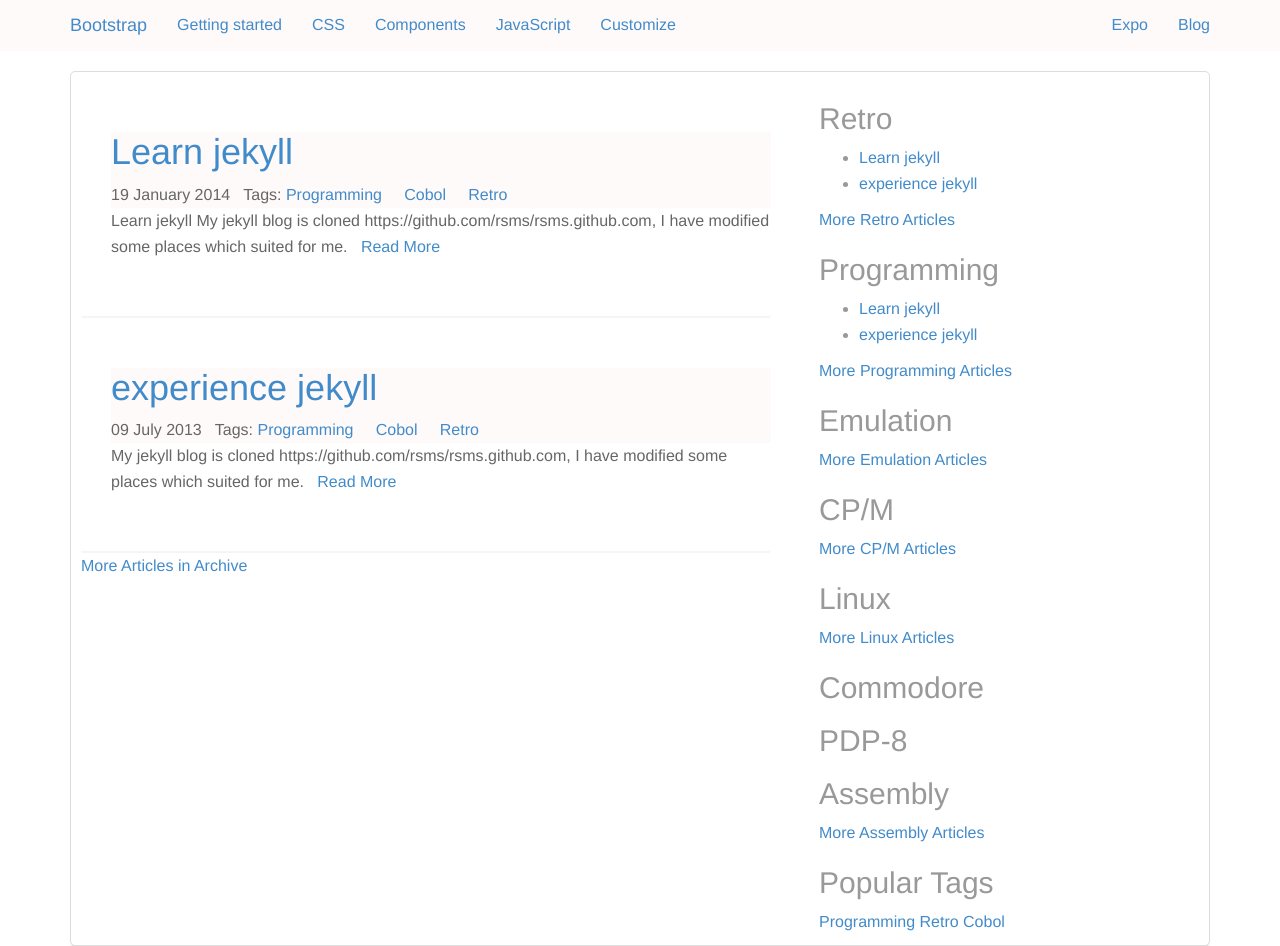
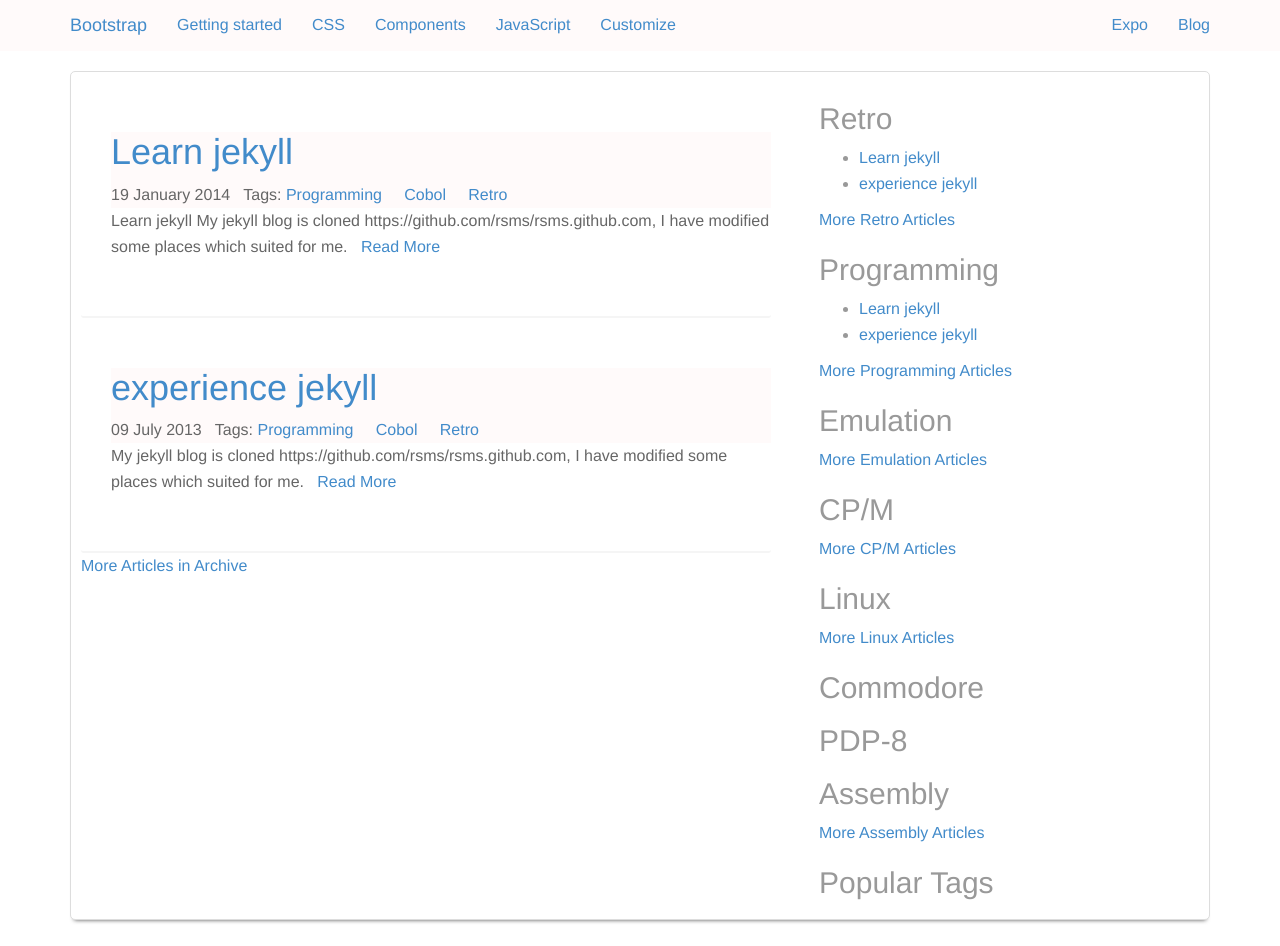
Before and after one commit to liubin-cm/liubin-cm.github.io, a Jekyll site: the page built from index.html, in a window 1280 px wide. Built offline with Jekyll 4.4.1, drawn with Linux system fonts in a browser that asks for light colours; comment, search, counter and statistics services are not loaded.

Commit message:
comment tag_cloud

```diff
--- a/index.html
+++ b/index.html
@@ -161,9 +161,10 @@ menuOption: home
   </div>
 
   <h2>Popular Tags</h2>
-  <div class="tagCloud">
+
+<!--   <div class="tagCloud">
     {% tag_cloud font-size: 70 - 200%, threshold: 2 %}
-  </div>
+  </div> -->
       </aside>
     </div>
   </div>
```
